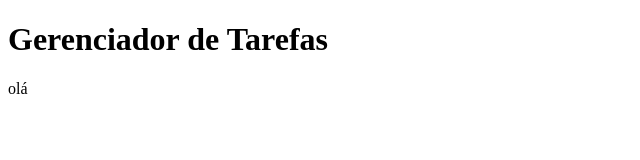
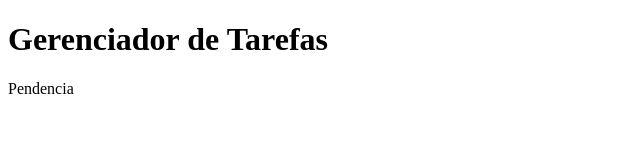
Before and after one commit to guiulerme99/Organizador-de-Tarefas, a plain HTML site: page site/index.html in a window 1280 px wide. Shown: the full height of the page, 0-640 px from the left. Drawn offline with Linux system fonts and the light colour scheme.

Commit message:
igor p - troquei ola por pendencia

```diff
--- a/site/index.html
+++ b/site/index.html
@@ -10,7 +10,7 @@
     <header>
         <h1>Gerenciador de Tarefas</h1>
     </header>
-    <div>olá</div>
+    <div>Pendencia</div>
     <script src="script.js"></script>
 </body>
 </html>
```
